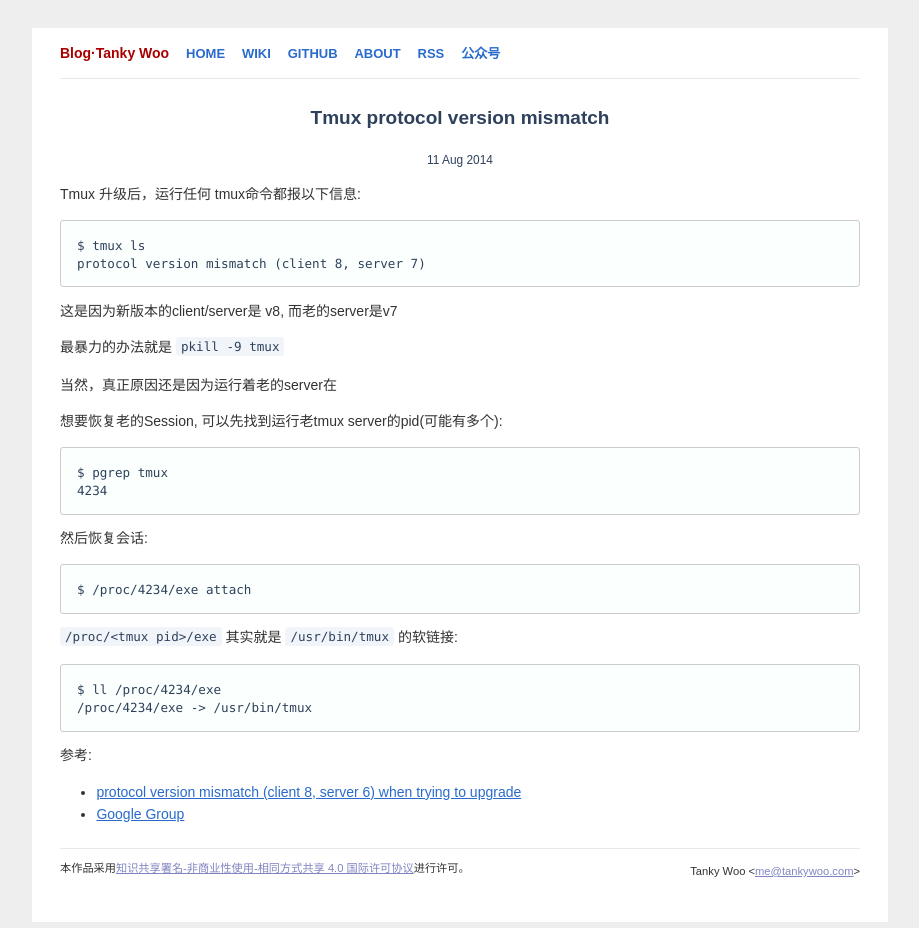
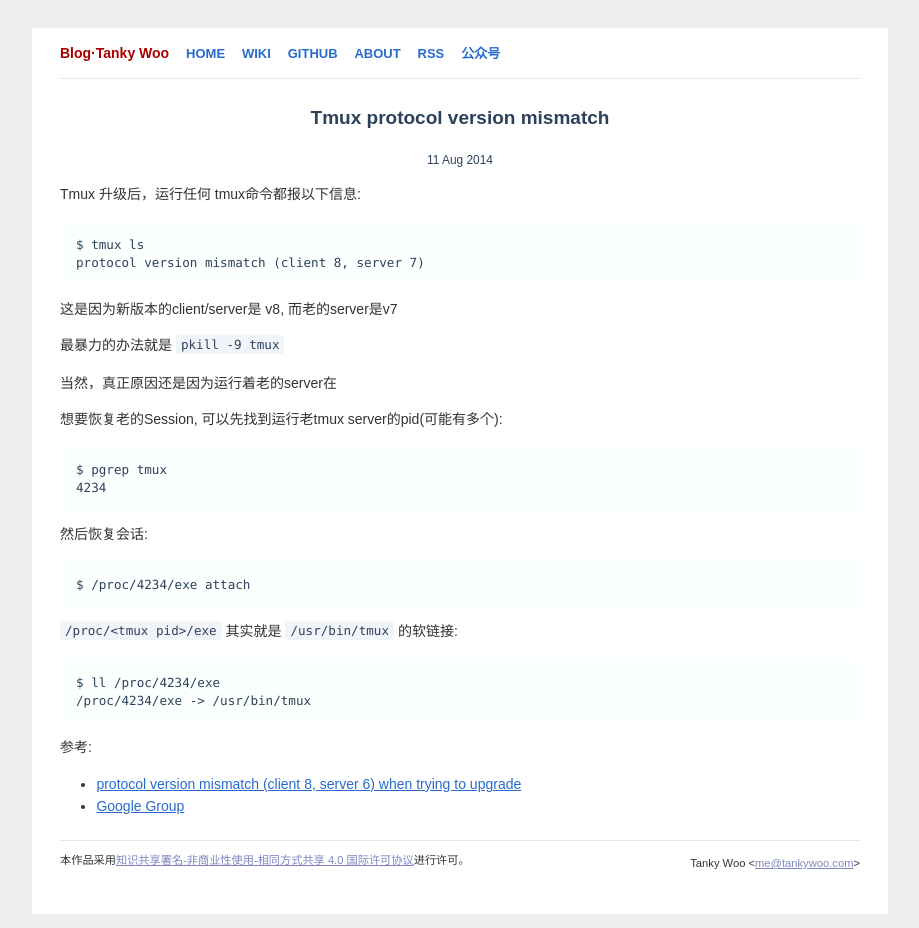
Before and after one commit to Harteyang/harte.top, a Jekyll site: the page built from _posts/2014-08-11-tmux-protocol-version-mismatch.markdown, in a window 1280 px wide. Shown: the whole page, without its empty margins (180-1099 px from the left). Built offline with Jekyll 4.4.1, drawn with Linux system fonts in a browser that asks for light colours; nearby versions of some CDN libraries; Markdown is read by kramdown in place of the engine named in the settings; comment, search, counter and statistics services are not loaded.

Commit message:
css: unset bootstrap pre border, shadow pre lang label

```diff
--- a/css/second.css
+++ b/css/second.css
@@ -234,6 +234,7 @@ code {
   white-space: -pre-wrap;      /* Opera 4-6 */
   white-space: -o-pre-wrap;    /* Opera 7 */
   word-wrap: break-word;       /* Internet Explorer 5.5+ */
+  border: unset;
 }
 
 .post ul, .post ol {
@@ -281,13 +282,14 @@ code {
   display: inline;
   content: "text";
   position: absolute;
-  background: white;
+  /* background: white; */
   top: 0px;
   right: 0px;
   padding: 3px;
-  border-left: 1px solid silver;
-  border-bottom: 1px solid silver;
-  font-style: oblique;
+  border-left: 1px solid #eee;
+  border-bottom: 1px solid #eee;
+  color: silver;
+  /* font-style: oblique; */
 }
 
 .bash::before { content: "bash" !important; }
```
